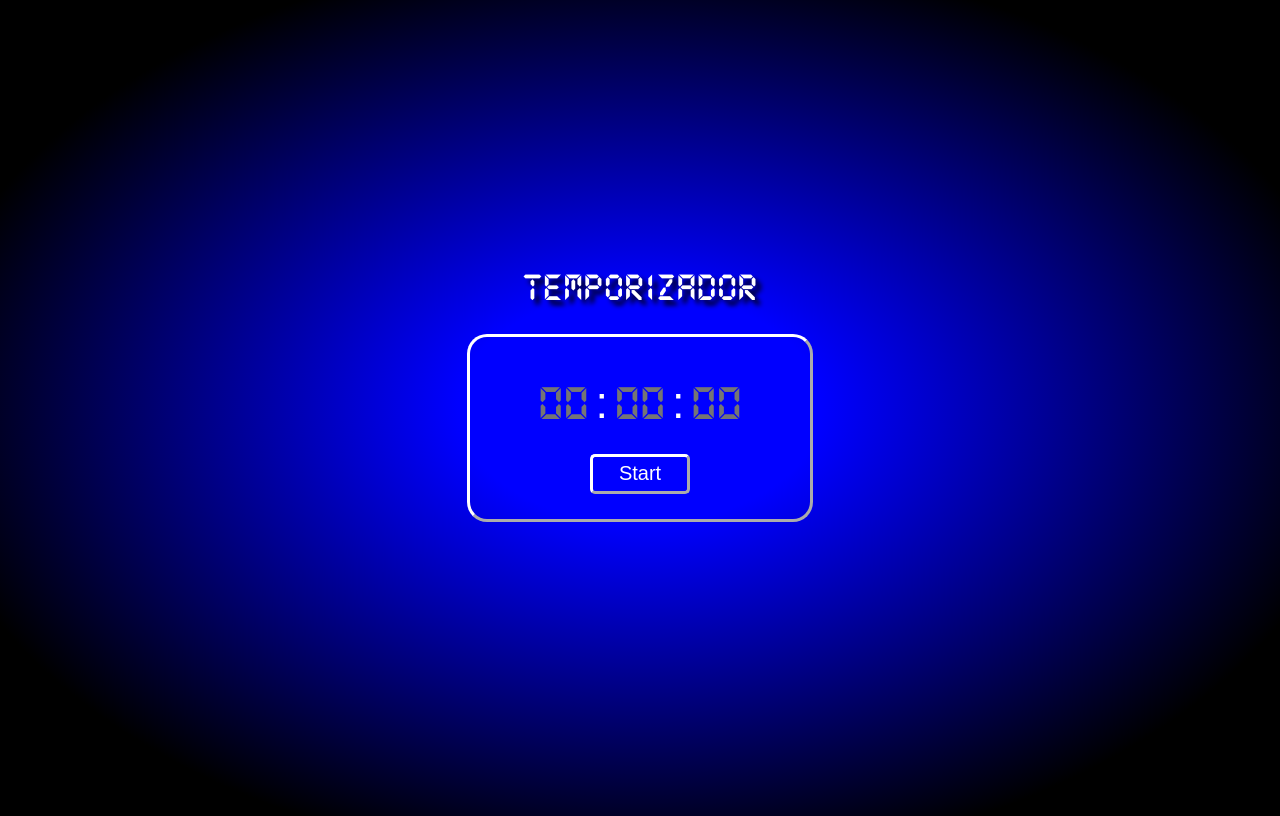
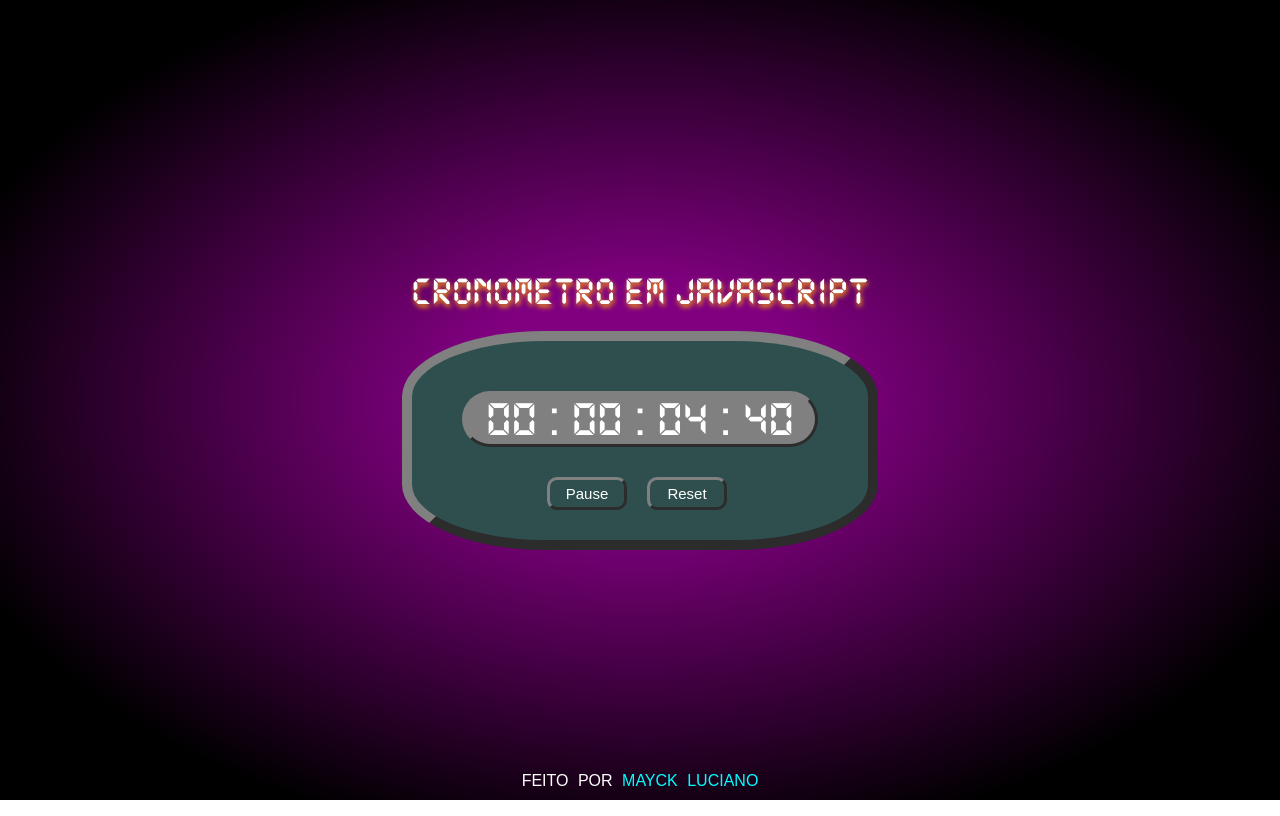
Before and after one commit to MayckL2/Temporizador_JavaScript, a plain HTML site: page index.html in a window 1280 px wide. Both pictures are taken after a click on the button "Start". Drawn offline with Linux system fonts and the light colour scheme.

Commit message:
Add files via upload

```diff
--- a/index.html
+++ b/index.html
@@ -4,28 +4,30 @@
     <meta charset="UTF-8">
     <meta http-equiv="X-UA-Compatible" content="IE=edge">
     <meta name="viewport" content="width=device-width, initial-scale=1.0">
-    <title>Temporizador</title>
+    <title>Cronometro</title>
+
     <link rel="stylesheet" href="style.css">
-    <link rel="icon" href="perder-tempo.png">
 </head>
-<body onkeypress="enter(event)">
-
-    <h1>Temporizador</h1>
-
+<body  onkeypress="enter(event)">
+    <h1>Cronometro em JavaScript</h1>
     <main>
         <div>
-            <input type="text" id="hora" placeholder="00">
-            <span> : </span>
-            <input type="text" id="minuto" placeholder="00">
-            <span> : </span>
-            <input type="text" id="segundo" placeholder="00">
+            <h2>
+              <span id="hora">00</span> :
+              <span id="minuto">00</span> :
+              <span id="segundo">00</span> :
+              <span id="milisegundo">00</span>
+            </h2>
         </div>
-
-        <button onclick="troca()">Start</button>
+        <div>
+            <button onclick="troca()" id="start">Start</button>
+            <button onclick="reset()">Reset</button>
+        </div>
     </main>
 
-    <audio src="tempo.mp4" type="audio" controls>
-    </audio>
+    <footer>
+        FEITO POR <a href="https://github.com/MayckL2" target="_blank">MAYCK LUCIANO</a>
+    </footer>
 
     <script src="script.js"></script>
 </body>
--- a/script.js
+++ b/script.js
@@ -1,71 +1,111 @@
-let hora = document.querySelector("#hora")
-let minuto = document.querySelector("#minuto")
-let segundo = document.querySelector("#segundo")
-let x = 0
-let comeca = false
+let mostraHora = document.querySelector("#hora");
+let mostraMinuto = document.querySelector("#minuto");
+let mostraSegundo = document.querySelector("#segundo");
+let mostraMilisegundo = document.querySelector("#milisegundo");
+let hora = (minuto = segundo = milisegundo = 0);
+let comeca = false;
+let botao = document.querySelector("#start");
 
-// começa contagem regressiva
-function start(){
+// liga e desliga o cronometro
+const troca = () => {
+  if (comeca == true) {
+    comeca = false;
+    botao.innerHTML = "Start";
+  } else {
+    comeca = true;
+    botao.innerHTML = "Pause";
+  }
+};
 
-    if(comeca == true){
-        document.querySelector("audio").pause()
+// se o cronometro tiver começado segundo e minuto é incrementado
+const start = () => {
+  // incrementa segundos, minutos e hora
+  if (comeca == true) {
+    milisegundo += 1;
 
-        if(minuto.value == ""){
-            minuto.value = 0
+    if (milisegundo == 60) {
+      milisegundo = 0;
+      segundo += 1;
+
+      if (segundo == 60) {
+        segundo = 0;
+        minuto += 1;
+
+        if (minuto == 60) {
+          minuto = 0;
+          hora += 1;
         }
-        if(hora.value == ""){
-            hora.value = 0
-        }
-        if(segundo.value == ""){
-            segundo.value = 0
-        }
+      }
+    }
 
-        if(minuto.value == 0 && hora.value != 0){
-            minuto.value = 60
-            hora.value -= 1
+    // verifica quantidade de digitos para permanecer dois digitos cara contador
+    if (milisegundo.toString().length > 1) {
+      mostraMilisegundo.innerHTML = milisegundo;
+    } else {
+      mostraMilisegundo.innerHTML = 0 + milisegundo.toString();
+    }
 
-        }
-        if(segundo.value == 0 && minuto.value != 0){
-            segundo.value = 60
-            minuto.value -= 1
+    if (segundo.toString().length > 1) {
+      mostraSegundo.innerHTML = segundo;
+    } else {
+      mostraSegundo.innerHTML = 0 + segundo.toString();
+    }
 
-        }
+    if (minuto.toString().length > 1) {
+      mostraMinuto.innerHTML = minuto;
+    } else {
+      mostraMinuto.innerHTML = 0 + minuto.toString();
+    }
 
-        segundo.value -= 1
+    if (hora.toString().length > 1) {
+      mostraHora.innerHTML = hora;
+    } else {
+      mostraHora.innerHTML = 0 + hora.toString();
+    }
+  }
+};
 
-        if(segundo.value == 0 && minuto.value == 0 && hora.value == 0){
-            document.querySelector("audio").play()
-            troca()
-        }
-    }
-}
+// reseta o cronometro
+const reset = () => {
+  milisegundo = 0;
+  segundo = 0;
+  minuto = 0;
+  hora = 0;
 
-// liga e desliga o contador
-function troca(){
-    if(comeca == true){
-        comeca = false
-        document.querySelector("button").innerHTML= 'Start'
-    }else{
+  if (milisegundo.toString().length > 1) {
+    mostraMilisegundo.innerHTML = milisegundo;
+  } else {
+    mostraMilisegundo.innerHTML = 0 + milisegundo.toString();
+  }
 
-        if(hora.value == "" && minuto.value == "" && segundo.value == ""){
-            alert("insira algum valor numerico")
-        }else if(hora.value == 0 && minuto.value == 0 && segundo.value == 0){
-            alert("insira algum valor numerico diferente de zero")
-        }else if(isNaN(hora.value) || isNaN(minuto.value) || isNaN(segundo.value)){
-            alert("insira somente valores numericos")
-        }else{
-            comeca = true
-            document.querySelector("button").innerHTML= 'Pause'
-        }
-    }
-}
+  if (segundo.toString().length > 1) {
+    mostraSegundo.innerHTML = segundo;
+  } else {
+    mostraSegundo.innerHTML = 0 + segundo.toString();
+  }
+
+  if (minuto.toString().length > 1) {
+    mostraMinuto.innerHTML = minuto;
+  } else {
+    mostraMinuto.innerHTML = 0 + minuto.toString();
+  }
+
+  if (hora.toString().length > 1) {
+    mostraHora.innerHTML = hora;
+  } else {
+    mostraHora.innerHTML = 0 + hora.toString();
+  }
+
+  comeca = false;
+  botao.innerHTML = "Start";
+};
 
 // aciona funçao pela tecla precionada
-const enter = (event) =>{
+const enter = (event) => {
+  if (event.which == 13 || event.which == 32) {
+    troca();
+  }
+};
 
-    if(event.which == 13 || event.which == 32){
-        troca()
-    }
-}
-
-setInterval(start, 1000)
+// chama funçao start a cada segundo
+setInterval(start, 10);
--- a/style.css
+++ b/style.css
@@ -3,76 +3,127 @@
     src: url(DS-DIGIB.TTF);
 }
 
+*{
+    margin: 0;
+}
+
 body{
-    background-image: radial-gradient(blue 20%, black 80%);
+    font-family: sans-serif;
+    /* background-color: rgb(33, 10, 55); */
+    background-image: radial-gradient(purple 20%, black 80%);
     background-repeat: no-repeat;
     height: 100vh;
-    font-family: sans-serif;
     color: white;
     display: flex;
-    flex-direction: column;
     align-items: center;
     justify-content: center;
+    flex-direction: column;
+    overflow-y: hidden;
 }
 
 h1{
-    text-transform: uppercase;
-    text-shadow: 5px 5px 5px black;
+    margin: 20px;
+    text-shadow: 1px 3px 5px orange;
     font-family: 'clock';
     font-size: 40px;
 }
 
 main{
-    border: outset white;
-    border-radius: 20px;
-    width: 300px;
+    background-color: darkslategray;
+    padding: 50px 50px 0px 50px;
+    border-radius: 30%;
+    border: outset 10px gray;
+}
+
+main div{
+    background-color: gray;
+    /* padding: 5px 10px; */
+    width: 350px;
+    border-radius: 30px;
+    display: flex;
+    justify-content: center;
+    margin-bottom: 30px;
+    border: outset gray;
+}
+
+main div:nth-of-type(2){
+    background-color: transparent;
+    border: none;
+    margin: 0px;
+    display: flex;
+    gap: 20px;
+}
+
+main div h2{
+    font-size: 50px;
+    font-family: 'clock', sans-serif;
+}
+
+main button{
+    background-color: transparent;
+    border: outset gray;
+    border-radius: 10px;
+    font-size: 15px;
+    color: white;
+    padding: 5px 10px;
+    margin-bottom: 30px;
+    cursor: pointer;
+    width: 80px;
+    transition: all 0.5s;
+}
+
+main button:active{
+    border: solid gray;
+}
+
+
+/* main{
     display: flex;
     flex-direction: column;
     align-items: center;
-    padding: 20px;
-}
-@media (max-width: 400px) {
-    main{
-        width: 80%;
-    }
 }
 
-div{
+main div{
     display: flex;
-    margin: 20px 0px;
+    justify-content: center;
+    border: outset;
+    margin: 10px;
+    border-radius: 10px;
+    width: 115px;
+}
+main div h2{
+    margin: 0px;
+    padding: 5px 20px;
 }
 
 input{
-    background-color: transparent;
-    color: white;
-    font-size: 50px;
     border: none;
-    width: 60px;
-    text-align: center;
-    font-family: 'clock';
 }
 
-span{
-    font-size: 45px;
+h1{
+    text-shadow: 1px 1px 10px yellow;
 }
 
-button{
-    background-color: transparent;
-    color: white;
+main button{
+    padding: 1px 20px;
     font-size: 20px;
-    margin: 5px;
-    border: outset white;
+    margin: 5px 0px;
     cursor: pointer;
-    border-radius: 5px;
-    width: 100px;
-    height: 40px;
     transition: all 0.5s;
 }
 
-button:hover{
-    width: 120px;
+main button:hover{
+    outline: solid white;
+    background-color: transparent;
+    color: white;
+} */
+
+footer{
+    position: absolute;
+    bottom: 10px;
+    word-spacing: 5px;
 }
-
-audio{
-    opacity: 0;
+footer a{
+    text-decoration: none;
+    color: aqua;
 }
```
